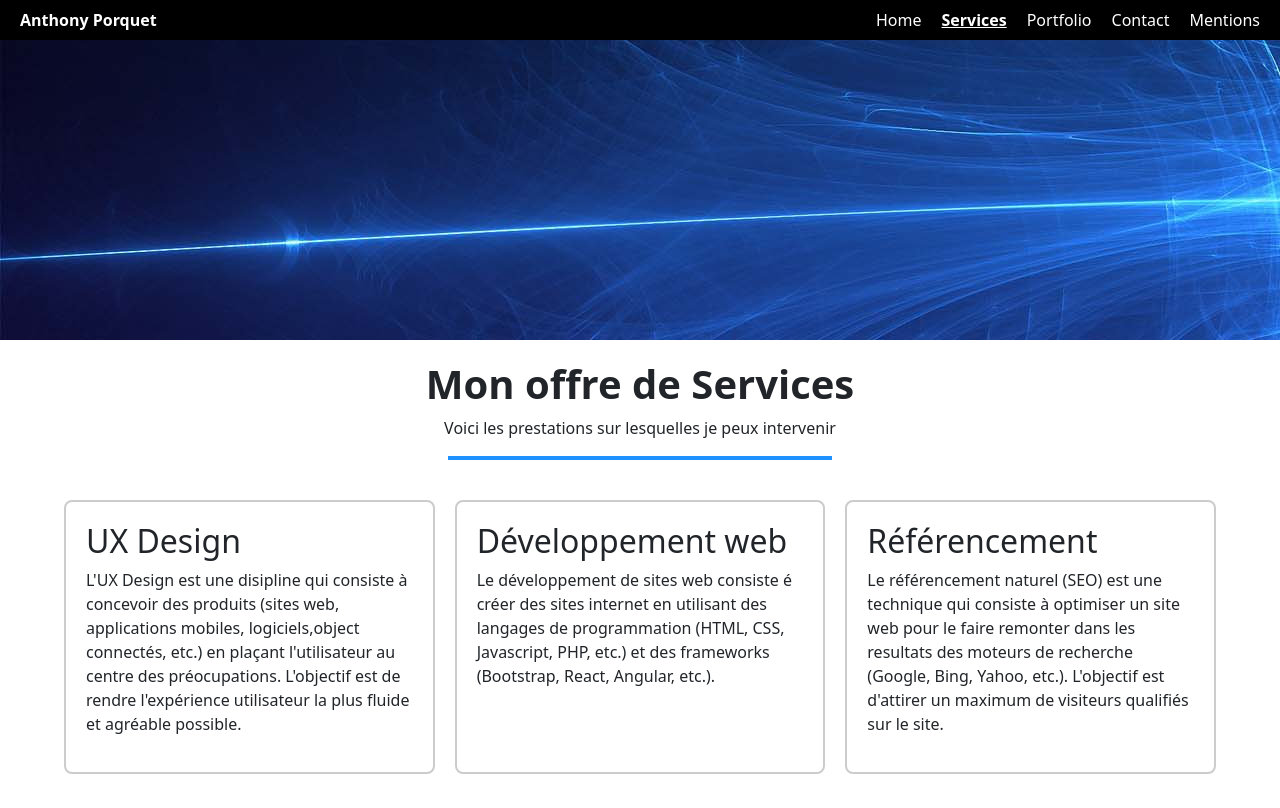
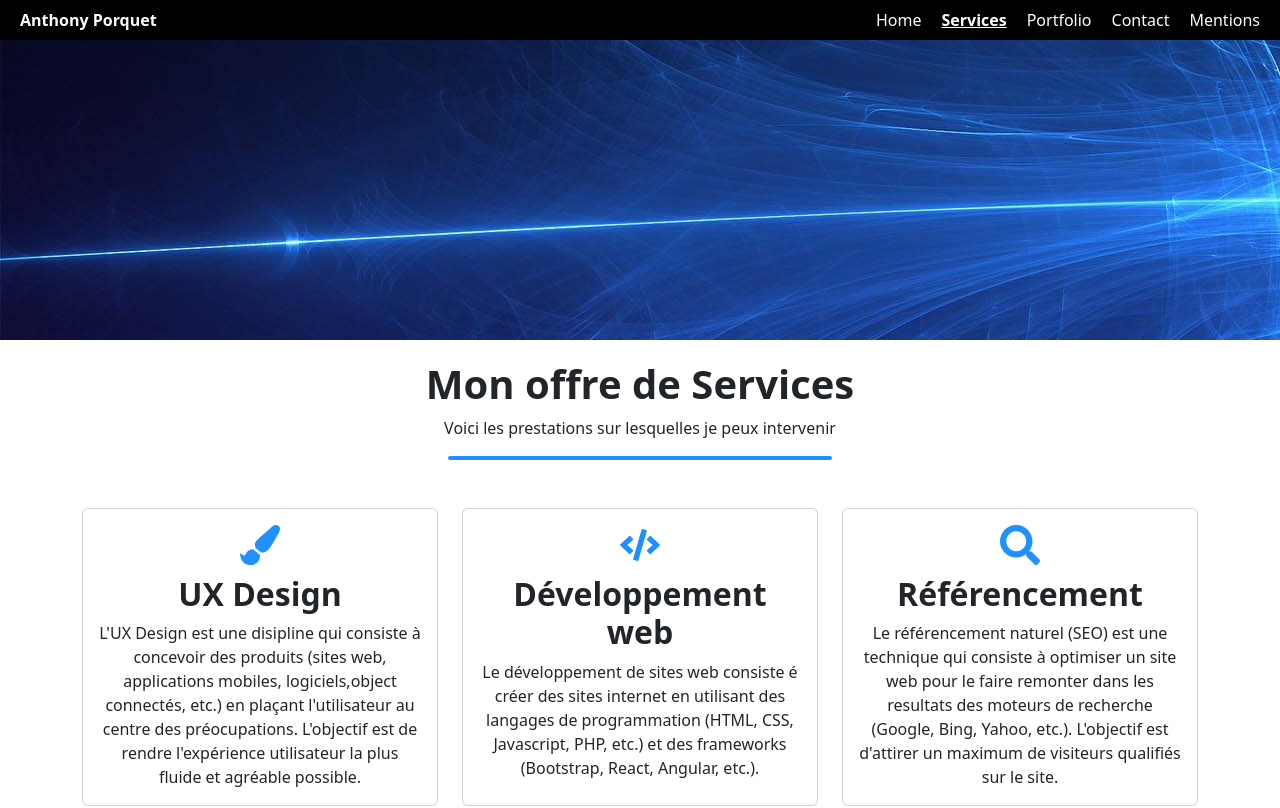
Before and after one commit to anthonyporquet-ctrl/Cr-ez-votre-portfolio-avec-React-JS-anthony-Porquet, a React (Vite) app: page /services in a window 1280 px wide. Shown: the top 808 px of the page. Built offline with nearby package versions, Linux system fonts and the light colour scheme.

Commit message:
mise a jour servive.jsx

```diff
--- a/package.json
+++ b/package.json
@@ -13,6 +13,7 @@
     "bootstrap": "^5.3.8",
     "react": "^19.2.5",
     "react-dom": "^19.2.5",
+    "react-icons": "^5.6.0",
     "react-router-dom": "^7.15.0"
   },
   "devDependencies": {
--- a/src/pages/Services.css
+++ b/src/pages/Services.css
@@ -1,10 +1,11 @@
+
 .titre {
   text-align: center;
   margin-top: 20px;
 }
 
 .titre h1 {
-  font-weight: bold;
+  font-weight: 700;
 }
 
 .modal-divider {
@@ -12,31 +13,21 @@
   background: #1e90ff;
   width: 30%;
   margin: 0 auto;
+  border-radius: 2px;
 }
 
-.services-container {
-  display: grid;
-  grid-template-columns: repeat(3, 1fr);
-  gap: 20px;
-  width: 90%;
-  margin: 40px auto;
+.custom-card {
+  border: 2px solid #ccc;
+  transition: 0.3s;
 }
 
-.cadrage {
-  border: 2px solid #ccc;
-  padding: 20px;
-  border-radius: 8px;
-  background: white;
+.custom-card:hover {
+  background: #efefef;
+  box-shadow: 0 8px 20px rgba(0,0,0,0.2);
 }
 
-@media (max-width: 1200px) {
-  .services-container {
-    grid-template-columns: repeat(2, 1fr);
-  }
+.service-icon {
+  font-size: 40px;
+  color: #1e90ff;
+  margin-bottom: 10px;
 }
-
-@media (max-width: 900px) {
-  .services-container {
-    grid-template-columns: 1fr;
-  }
-}
--- a/src/pages/Services.jsx
+++ b/src/pages/Services.jsx
@@ -1,38 +1,60 @@
 import banner from "../assets/banner.jpg";
 import "./Services.css";
+import { FaPaintBrush, FaCode, FaSearch } from "react-icons/fa";
 
 export default function Services() {
   return (
     <div>
-      <img src={banner} alt="Bannière" className="banner"/>
+
+      <img src={banner} alt="Bannière" className="banner" />
 
       <div className="titre">
         <h1>Mon offre de Services</h1>
-
         <p>Voici les prestations sur lesquelles je peux intervenir</p>
-
         <div className="modal-divider"></div>
       </div>
 
-      <div className="services-container">
-        <article className="cadrage">
-          <h2>UX Design</h2>
-          <p>L'UX Design est une disipline qui consiste à concevoir des produits (sites web, applications mobiles, logiciels,object connectés, etc.) en plaçant l'utilisateur au centre des préocupations. L'objectif est de rendre l'expérience utilisateur la plus fluide et agréable possible.</p>
-        </article>
+      <div className="container py-5">
 
+        <div className="row g-4">
 
+          <div className="col-md-4">
+            <div className="card custom-card h-100 text-center">
+              <div className="card-body">
+                <FaPaintBrush className="service-icon"/>
+                <h2 className="card-title">UX Design</h2>
+                <p className="card-text">
+                  L'UX Design est une disipline qui consiste à concevoir des produits (sites web, applications mobiles, logiciels,object connectés, etc.) en plaçant l'utilisateur au centre des préocupations. L'objectif est de rendre l'expérience utilisateur la plus fluide et agréable possible.
+                </p>
+              </div>
+            </div>
+          </div>
 
-        <article className="cadrage">
-          <h2>Développement web</h2>
-          <p>Le développement de sites web consiste é créer des sites internet en utilisant des langages de programmation (HTML, CSS, Javascript, PHP, etc.) et des frameworks (Bootstrap, React, Angular, etc.).</p>
-        </article>
+          <div className="col-md-4">
+            <div className="card custom-card h-100 text-center">
+              <div className="card-body">
+                <FaCode className="service-icon"/>
+                <h2 className="card-title">Développement web</h2>
+                <p className="card-text">
+                  Le développement de sites web consiste é créer des sites internet en utilisant des langages de programmation (HTML, CSS, Javascript, PHP, etc.) et des frameworks (Bootstrap, React, Angular, etc.).
+                </p>
+              </div>
+            </div>
+          </div>
 
+          <div className="col-md-4">
+            <div className="card custom-card h-100 text-center">
+              <div className="card-body">
+                <FaSearch className="service-icon"/>
+                <h2 className="card-title">Référencement</h2>
+                <p className="card-text">
+                  Le référencement naturel (SEO) est une technique qui consiste à optimiser un site web pour le faire remonter dans les resultats des moteurs de recherche (Google, Bing, Yahoo, etc.). L'objectif est d'attirer un maximum de visiteurs qualifiés sur le site.
+                </p>
+              </div>
+            </div>
+          </div>
 
-
-        <article className="cadrage">
-          <h2>Référencement</h2>
-          <p>Le référencement naturel (SEO) est une technique qui consiste à optimiser un site web pour le faire remonter dans les resultats des moteurs de recherche (Google, Bing, Yahoo, etc.). L'objectif est d'attirer un maximum de visiteurs qualifiés sur le site.</p>
-        </article>
+        </div>
       </div>
 
     </div>
```
Also changed, not shown: 1 other file (tests, documents, lock files or other folders).
